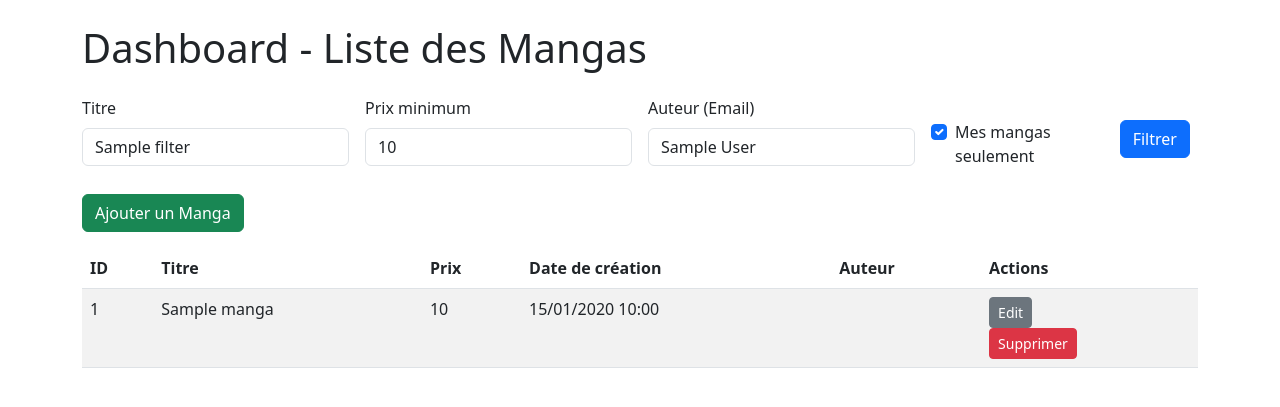
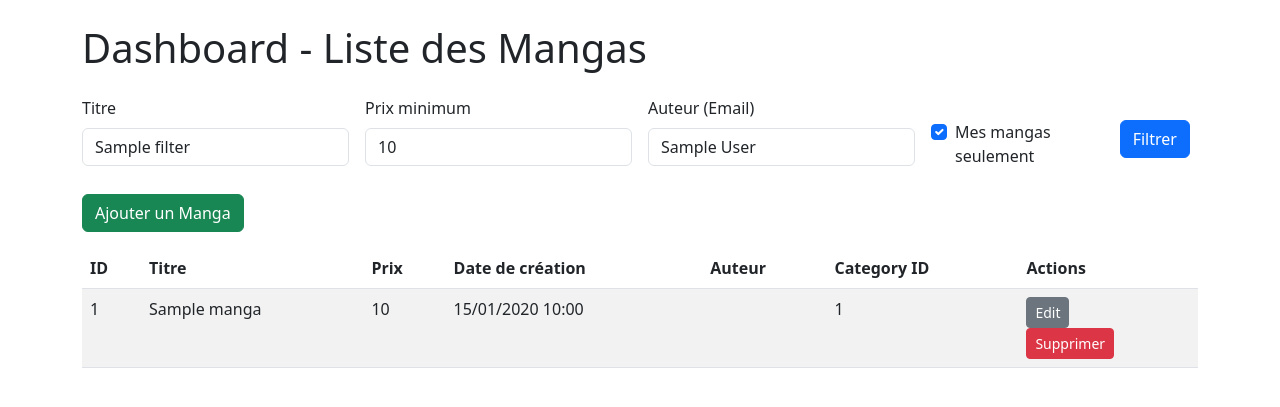
Before and after one commit to Sue-Cash/SymfonyMangaV2, a Symfony app: template app/templates/dashboard/index.html.twig in a window 1280 px wide. Shown: the part 56-463 px from the top of the page. Run offline with Twig, Linux system fonts and the light colour scheme; the template is opened without the code that fills it: most values are stand-ins (such as "Sample title", 1, 10 or a date in 2020); some libraries are stand-ins or nearby versions.

Commit message:
Ajout de Category

```diff
--- a/app/src/Controller/DashboardController.php
+++ b/app/src/Controller/DashboardController.php
@@ -15,11 +15,11 @@
     public function index(Request $request, MangaRepository $mangaRepository): Response
     {
         $title    = $request->query->get('title');         // recherche par titre
-        $priceParam    = $request->query->get('price');    // Récupère la chaîne de caractère
+        $priceParam = $request->query->get('price');         // Récupère la chaîne de caractère
         // Convertir la chaîne vide en null sinon convertir en float
         $price    = ($priceParam !== '' && $priceParam !== null) ? (float)$priceParam : null;
-        $author   = $request->query->get('author');        // recherche par auteur
-        $onlyMine = $request->query->getBoolean('onlyMine'); // checkbox pour filtrer mes mangas
+        $author   = $request->query->get('author');         // recherche par auteur
+        $onlyMine = $request->query->getBoolean('onlyMine');  // checkbox pour filtrer mes mangas
 
         $userId = $onlyMine ? $this->getUser()->getId() : null;
 
--- a/app/templates/dashboard/index.html.twig
+++ b/app/templates/dashboard/index.html.twig
@@ -39,7 +39,7 @@
     <a href="{{ path('manga_new') }}" class="btn btn-success">Ajouter un Manga</a>
 </div>
 
-{# Tableau de listing des mangas #}
+{# Tableau de listing des mangas avec affichage du category_id #}
 <table class="table table-striped">
     <thead>
         <tr>
@@ -48,6 +48,7 @@
             <th>Prix</th>
             <th>Date de création</th>
             <th>Auteur</th>
+            <th>Category ID</th>
             <th>Actions</th>
         </tr>
     </thead>
@@ -59,6 +60,8 @@
             <td>{{ manga.price }}</td>
             <td>{{ manga.createdAt ? manga.createdAt|date('d/m/Y H:i') : '' }}</td>
             <td>{{ manga.createdBy.email }}</td>
+            {# Affichage direct de la colonne category_id #}
+            <td>{{ manga.categoryId }}</td>
             <td>
                 {% if is_granted('ROLE_ADMIN') or (manga.createdBy.id == app.user.id) %}
                     <a href="{{ path('manga_edit', {'id': manga.id}) }}" class="btn btn-sm btn-secondary">Edit</a>
@@ -70,7 +73,7 @@
         </tr>
     {% else %}
         <tr>
-            <td colspan="6">Aucun manga trouvé.</td>
+            <td colspan="7">Aucun manga trouvé.</td>
         </tr>
     {% endfor %}
     </tbody>
```
